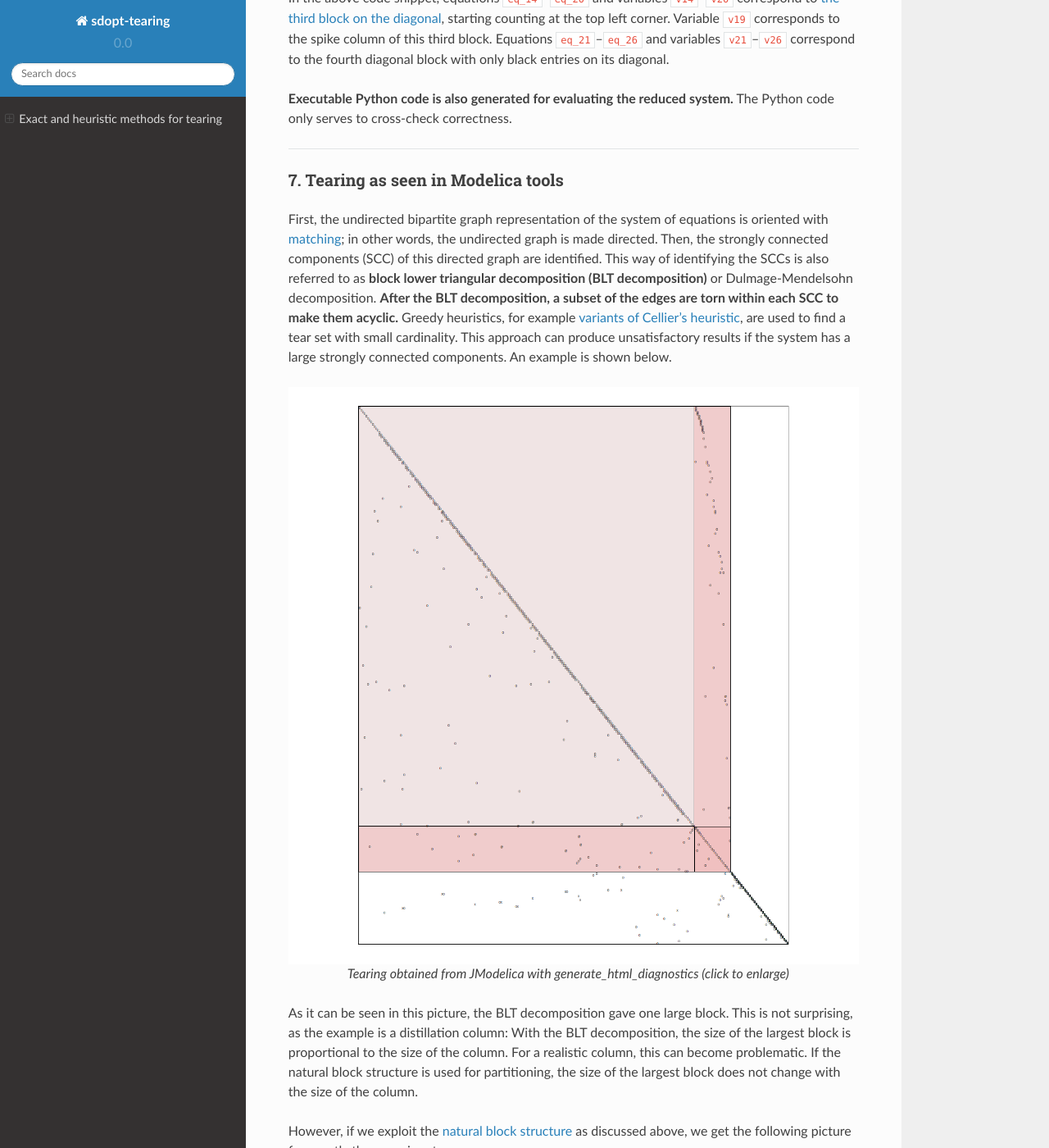
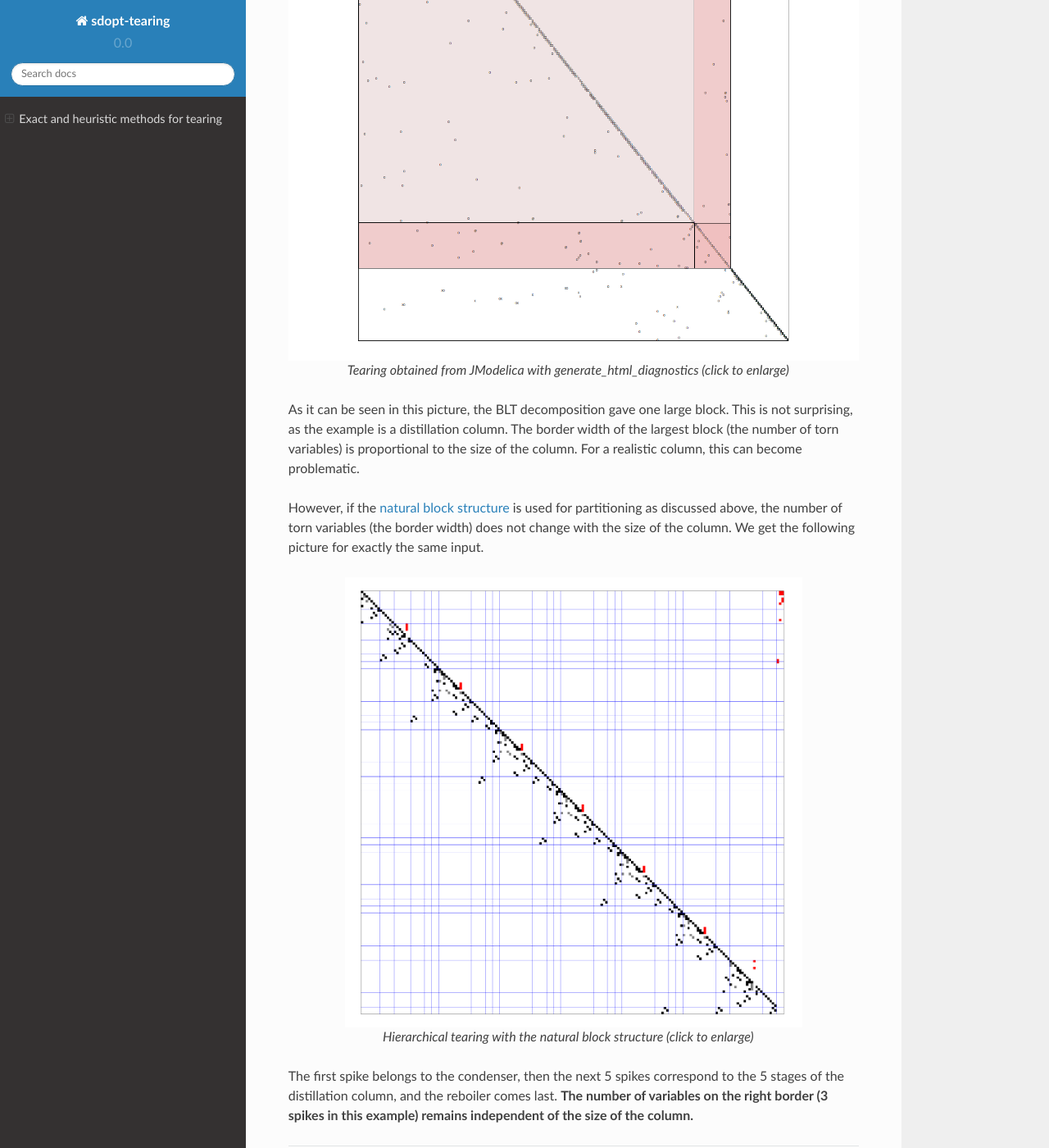
Before and after one commit to baharev/sdopt-tearing, a Sphinx documentation site: the page built from docs/index.rst, in a window 1280 px wide and 1400 px high, scrolled down 6605 px. Shown: the whole window at 82% size. Built offline with Sphinx 7.4.7 and the Read the Docs theme 2.0.0, drawn with Linux system fonts in a browser that asks for light colours; some of the changed text lies outside the part shown.

Commit message:
Fixing issues in the docs for readthedocs.org

```diff
--- a/docs/index.rst
+++ b/docs/index.rst
@@ -190,6 +191,53 @@
 `Tearing systems of nonlinear equations I. A survey <http://reliablecomputing.eu/baharev_tearing_survey.pdf>`_
 under *7.3. Hierarchical tearing*.
 
+.. _tearing-in-Modelica:
+
+5.1 Tearing as seen in Modelica tools
+~~~~~~~~~~~~~~~~~~~~~~~~~~~~~~~~~~~~~
+
+First, the undirected bipartite graph representation of the system of equations
+is oriented with `matching <http://en.wikipedia.org/wiki/Matching_%28graph_theory%29>`_;
+in other words, the undirected graph is made directed. Then, the strongly
+connected components (SCC) of this directed graph are identified. This way of
+identifying the SCCs is also referred to as **block lower triangular
+decomposition (BLT decomposition)** or Dulmage-Mendelsohn decomposition. **After
+finishing BLT decomposition, a subset of the edges is torn within each SCC to
+make them acyclic.** Greedy heuristics, for example
+`variants of Cellier's heuristic <http://dx.doi.org/10.1145/2666202.2666204>`_,
+are used to find a tear set with small cardinality. This approach can produce
+unsatisfactory results if the system has large strongly connected components.
+An example is shown below.
+
+.. figure:: ./pics/jmodelica.png
+   :alt: Tearing as seen in Modelica tools
+   :align: center
+   :scale: 67%
+
+   Tearing obtained from JModelica with `generate_html_diagnostics` (click to enlarge)
+
+As it can be seen in this picture, the BLT decomposition gave one large block.
+This is not surprising, as the example is a distillation column. The border
+width of the largest block (the number of torn variables) is proportional to the
+size of the column. For a realistic column, this can become problematic.
+
+However, if the :ref:`natural block structure <natural-block-structure>` is used
+for partitioning as discussed above, the number of torn variables (the border
+width) does not change with the size of the column. We get the following picture
+for exactly the same input.
+
+.. figure:: ./pics/hierarchical.png
+   :alt: Hierarchical tearing with the natural block structure.
+   :align: center
+   :scale: 42%
+
+   Hierarchical tearing with the natural block structure (click to enlarge)
+
+The first spike belongs to the condenser, then the next 5 spikes correspond to
+the 5 stages of the distillation column, and the reboiler comes last. **The
+number of variables on the right border (3 spikes in this example) remains
+independent of the size of the column.**
+
 --------------------------------------------------------------------------------
 
 6. AMPL and Python code generation after tearing
@@ -231,57 +279,7 @@
 
 --------------------------------------------------------------------------------
 
-.. _tearing-in-Modelica:
-
-7. Tearing as seen in Modelica tools
-------------------------------------
-
-First, the undirected bipartite graph representation of the system of equations
-is oriented with `matching
-<http://en.wikipedia.org/wiki/Matching_%28graph_theory%29>`_; in other words,
-the undirected graph is made directed. Then, the strongly connected components
-(SCC) of this directed graph are identified. This way of identifying the SCCs is
-also referred to as **block lower triangular decomposition (BLT decomposition)**
-or Dulmage-Mendelsohn decomposition. **After the BLT decomposition, a subset of
-the edges are torn within each SCC to make them acyclic.** Greedy heuristics,
-for example `variants of Cellier's heuristic <http://dx.doi.org/10.1145/2666202.2666204>`_,
-are used to find a tear set with small cardinality. This approach can produce
-unsatisfactory results if the system has a large strongly connected components.
-An example is shown below.
-
-.. figure:: ./pics/jmodelica.png
-   :alt: Tearing as seen in Modelica tools
-   :align: center
-   :scale: 67%
-
-   Tearing obtained from JModelica with `generate_html_diagnostics` (click to enlarge)
-
-As it can be seen in this picture, the BLT decomposition gave one large block. This is
-not surprising, as the example is a distillation column: With the BLT
-decomposition, the size of the largest block is proportional to the size of the
-column. For a realistic column, this can become problematic. If the natural
-block structure is used for partitioning, the size of the largest block does not
-change with the size of the column.
-
-However, if we exploit the :ref:`natural block structure <natural-block-structure>`
-as discussed above, we get the following picture for exactly the same input.
-
-.. figure:: ./pics/hierarchical.png
-   :alt: Hierarchical tearing with the natural block structure.
-   :align: center
-   :scale: 42%
-
-   Hierarchical tearing with the natural block structure (click to enlarge)
-
-The first spike belongs to the condenser, then the next 5 spikes correspond to
-the 5 stages of the distillation column, and the reboiler comes last. **The
-number of variables on the right border (3 spikes in this example) remains
-independent of the size of the column.**
-
---------------------------------------------------------------------------------
-
-
-8. A greedy tearing heuristic
+7. A greedy tearing heuristic
 -----------------------------
 
 **A greedy tearing heuristic has been implemented, inspired by** `algorithm
```
Also changed, not shown: other parts of docs/index.rst (+3 -2 lines).
